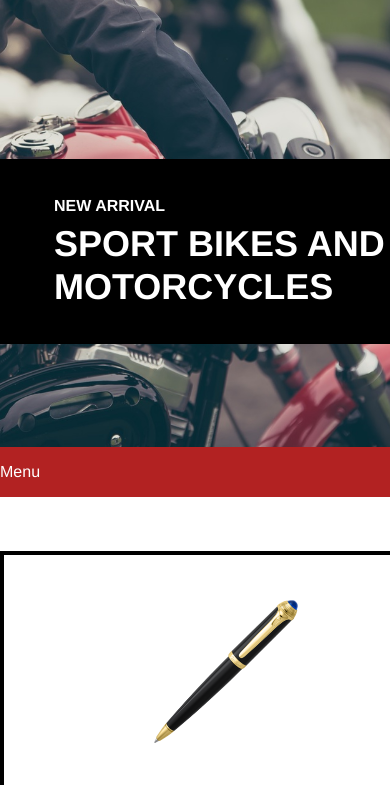
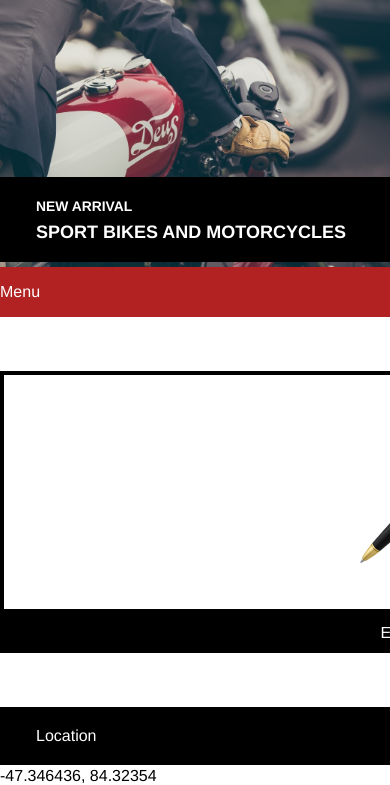
Before and after one commit to oforir/cc-Secret_Agent_Supply, a plain HTML site: page index.html in a window 390 px wide. Shown: the part 49-834 px from the top of the page. Drawn offline with Linux system fonts and the light colour scheme.

Commit message:
470px Media Query done

```diff
--- a/resources/css/style.css
+++ b/resources/css/style.css
@@ -177,3 +177,43 @@ footer {
   }
 
 }
+
+@media only screen and (max-width: 470px) {
+  /* Media query for tablet size screens */
+
+  .banner {
+    height: 15rem;
+  }
+
+  .banner .text-block {
+    margin-top: 10rem;
+    padding: 1rem 0 1rem 2rem;
+  }
+
+  .banner h1 {
+    font-size: 1rem;
+  }
+
+  .banner h5 {
+    font-size: 0.77rem;
+  }
+
+  .product {
+    width: 90%;
+  }
+
+  #watch,
+  #glasses {
+    display: none;
+  }
+
+  .location,
+  .hours {
+    width: 90%;
+  }
+
+  footer {
+    text-align: center;
+  }
+
+}
```
